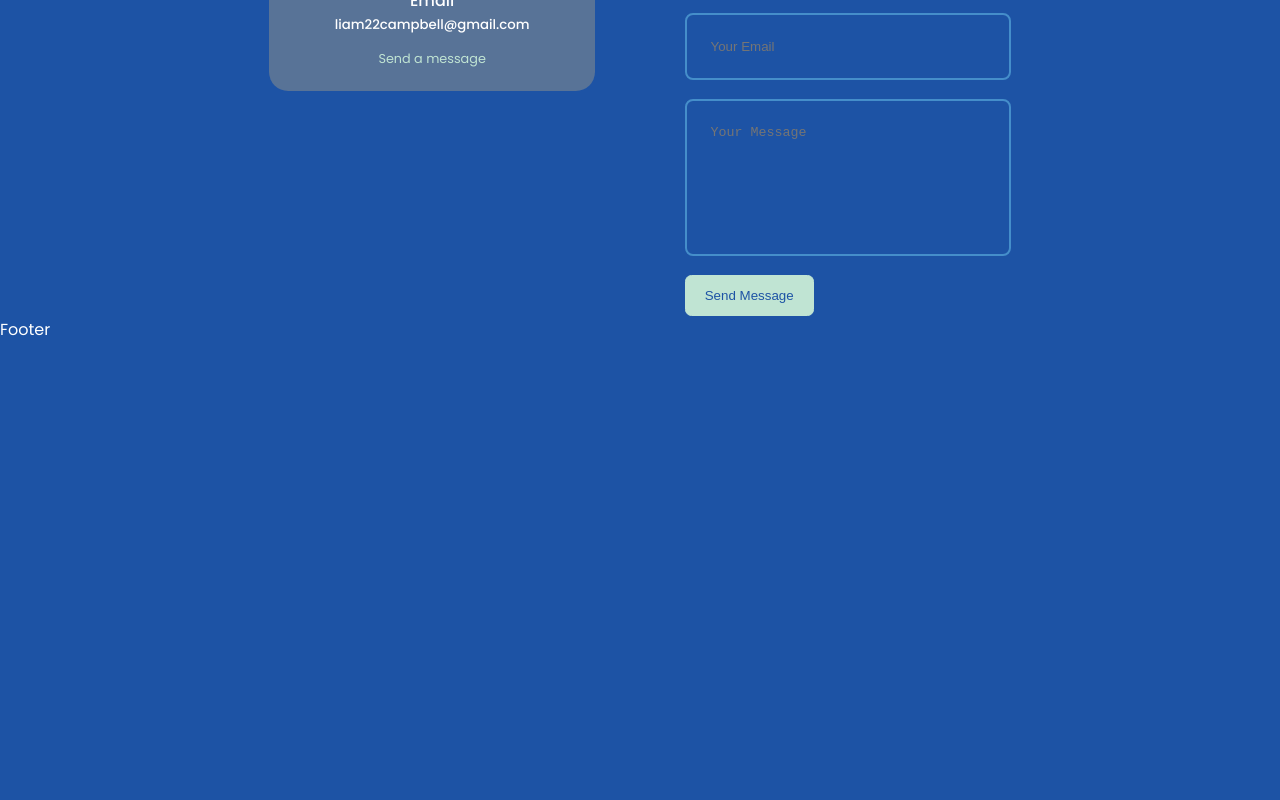
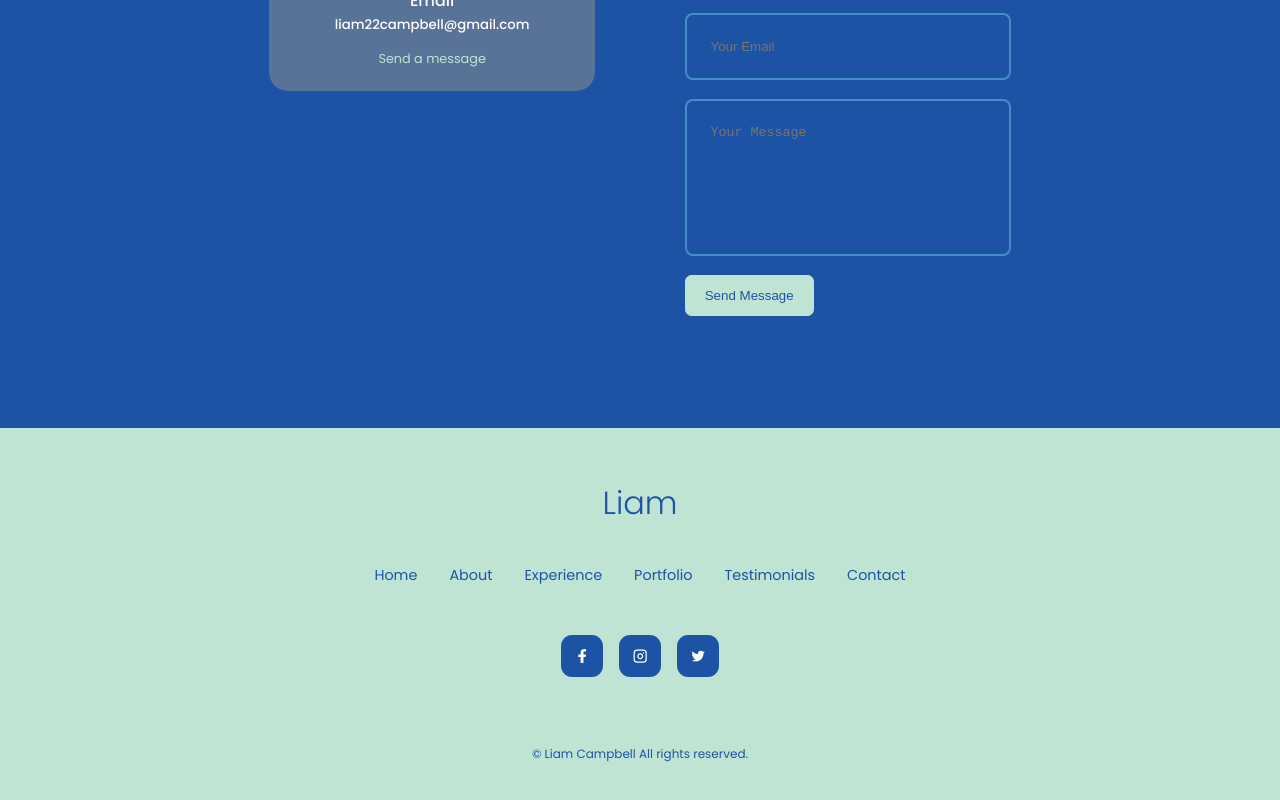
Before and after one commit to lcmpbll/react-portfolio, a React (Create React App) app: page / in a window 1280 px wide. Shown: the part 5117-5917 px from the top of the page. Before the commit the page ends 5460 px from the top, so only its background shows below. Built offline with nearby package versions, Linux system fonts and the light colour scheme.

Commit message:
Complete footer section

```diff
--- a/src/components/footer/Footer.jsx
+++ b/src/components/footer/Footer.jsx
@@ -1,9 +1,30 @@
 import React from 'react'
 import './footer.css';
+import {FaFacebookF} from 'react-icons/fa';
+import {FiInstagram} from 'react-icons/fi';
+import {IoLogoTwitter} from 'react-icons/io';
 
 const Footer = () => {
   return (
-    <div>Footer</div>
+    <footer>
+      <a href='#' className='footer__logo'>Liam</a>
+      <ul className='permalinks'>
+        <li><a href='#'>Home</a></li>
+        <li><a href='#about'>About</a></li>
+        <li><a href='#experience'>Experience</a></li>
+        <li><a href='#portfolio'>Portfolio</a></li>
+        <li><a href='#testimonials'>Testimonials</a></li>
+        <li><a href='#contact'>Contact</a></li>
+      </ul>
+      <div className='footer__socials'>
+        <a href='https://facebook.com'><FaFacebookF/></a>
+        <a href='https://instagram.com'><FiInstagram/></a>
+        <a href='https://twitter.com'><IoLogoTwitter/></a>
+      </div>
+      <div className="footer__copyright">
+        <small>&copy; Liam Campbell All rights reserved.</small>
+      </div>
+    </footer>
   )
 }
 
--- a/src/components/footer/footer.css
+++ b/src/components/footer/footer.css
@@ -0,0 +1,67 @@
+footer {
+  background: var(--color-primary);
+  padding: 3rem 0;
+  text-align: center;
+  font-size: 0.9rem;
+  margin-top: 7rem;
+
+}
+
+footer a {
+  color: var(--color-bg);
+}
+
+.footer__logo {
+  font-size: 2rem;
+  font-weight: 300;
+  margin-bottom: 2rem;
+  display: inline-block;
+}
+
+.permalinks {
+  display: flex;
+  flex-wrap: wrap;
+  justify-content: center;
+  gap: 2rem;
+  margin: 0 auto 3rem;
+}
+
+.footer__socials {
+  display: flex;
+  justify-content: center;
+  gap: 1rem;
+  margin-bottom: 4rem;
+}
+
+.footer__socials a {
+  background: var(--color-bg);
+  color: var(--color-white);
+  padding: 0.8rem;
+  border-radius: 0.7rem;
+  display: flex;
+  border: 1px solid transparent;
+}
+
+.footer__socials a:hover {
+  background: transparent;
+  color: var(--color-bg);
+  border-color: var(--color-bg);
+}
+
+.footer__copyright {
+  margin-bottom: 4rem;
+  color: var(--color-bg);
+}
+
+/* ===== MEDIA QUERIES (SMALL DEVICES) ======= */
+
+@media screen and (max-width: 600px) {
+  .permalinks {
+    flex-direction: column;
+    gap: 1.5rem;
+  }
+
+  .footer__socials {
+    margin-bottom: 1.2rem;
+  }
+}
```
